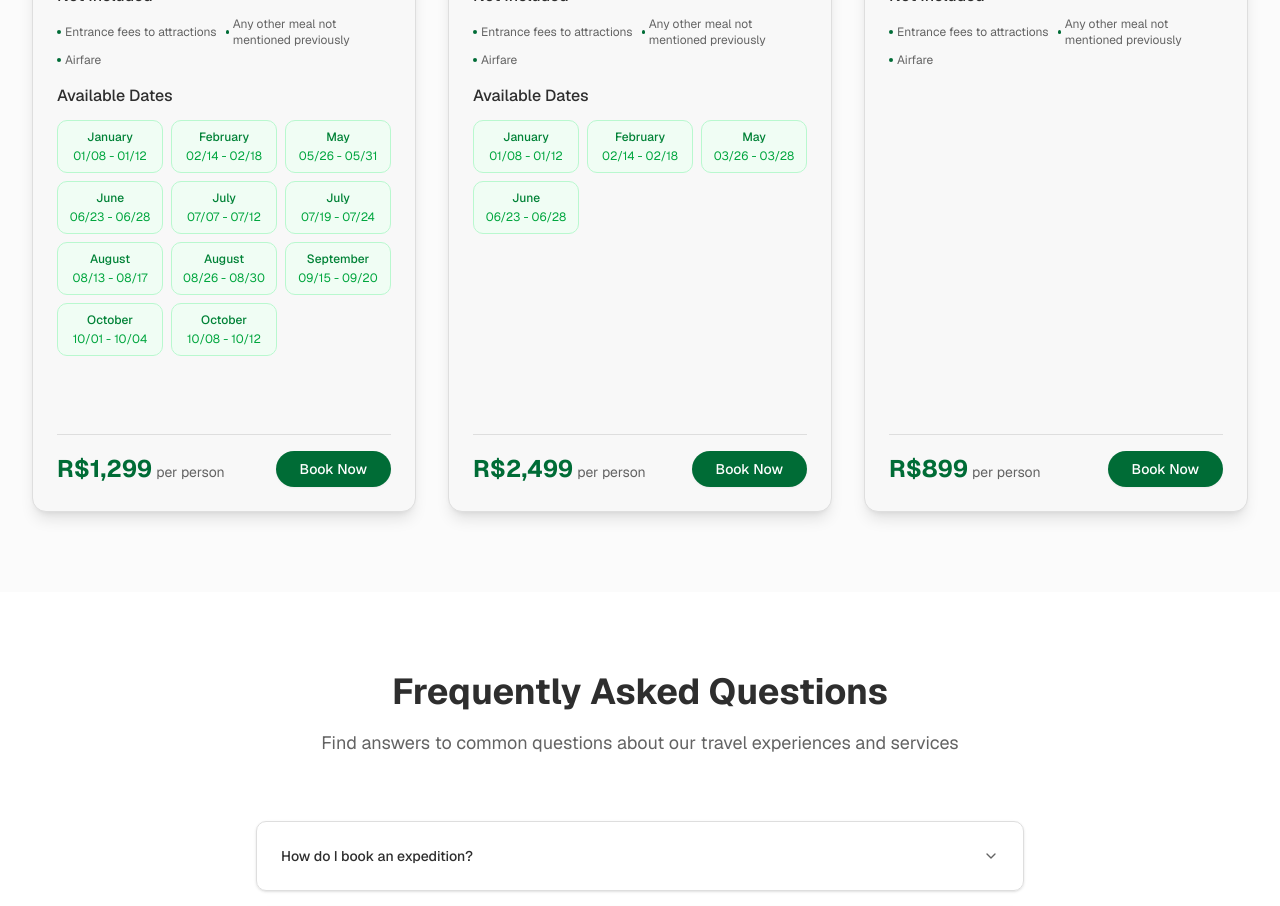
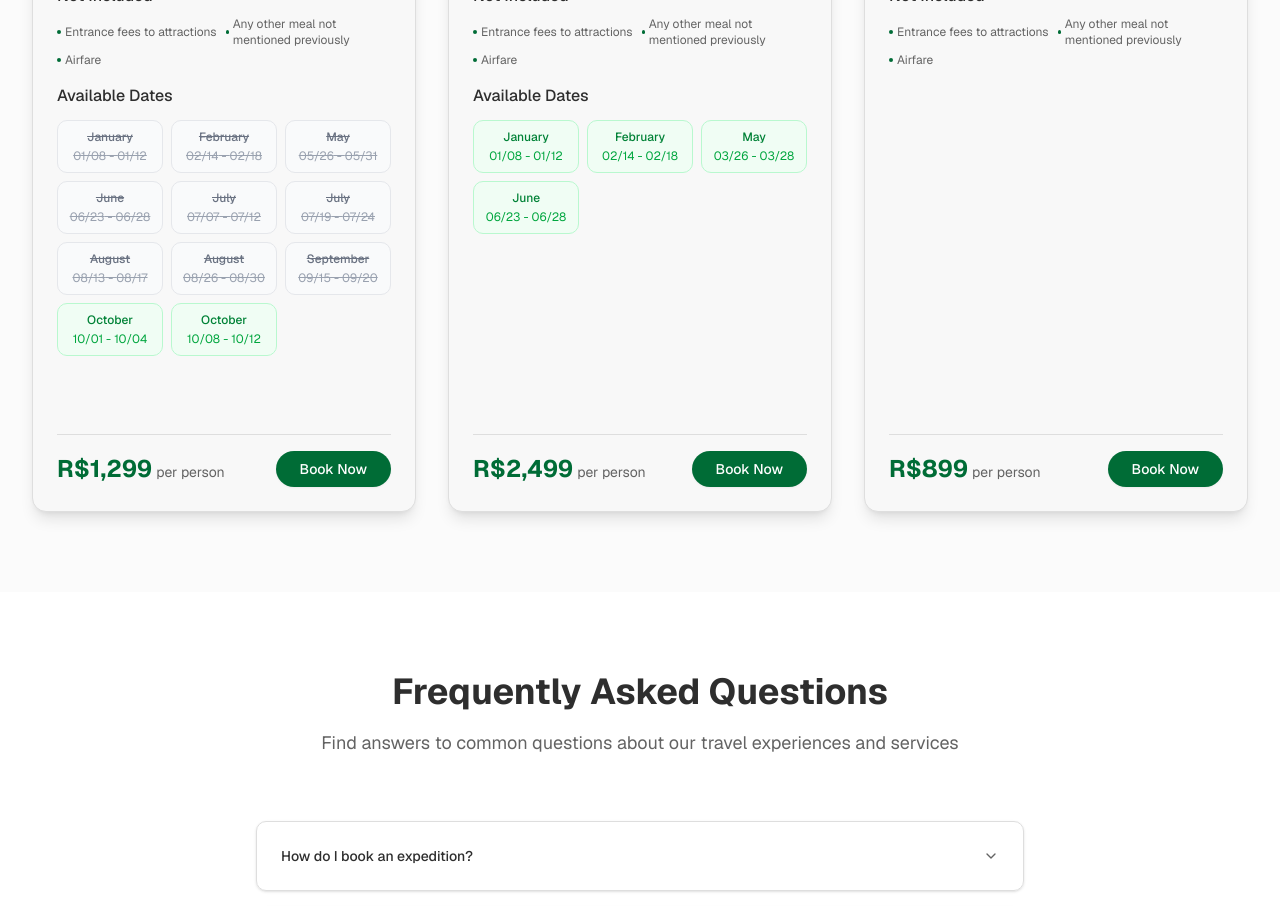
Before and after one commit to iCarlosAugusto/pousada-lp, a Next.js app: page / in a window 1280 px wide. Shown: the part 3760-4666 px from the top of the page. Built offline with nearby package versions, Linux system fonts and the light colour scheme.

Commit message:
marcando as datas que ja passaram

```diff
--- a/components/travel-packages.tsx
+++ b/components/travel-packages.tsx
@@ -259,15 +259,35 @@ export function TravelPackages() {
                       <h4 className="font-medium text-foreground">{t.packages.availableDates}</h4>
                        <div className="grid grid-cols-3 gap-2">
                          {pkg.dates.flatMap((monthData) =>
-                          monthData.days.map((dateRange, dateIndex) => (
+                           monthData.days.map((dateRange, dateIndex) => {
+                             const endDate = new Date(dateRange.end + 'T23:59:59')
+                             const today = new Date()
+                             const brasiliaToday = new Date(today.toLocaleString("en-US", {timeZone: "America/Sao_Paulo"}))
+                             const brasiliaEndDate = new Date(endDate.toLocaleString("en-US", {timeZone: "America/Sao_Paulo"}))
+
+                             const isPastDate = brasiliaEndDate < brasiliaToday
+
+                             return (
                                <div
                                  key={`${monthData.month}-${dateIndex}`}
-                              className="bg-green-50 border border-green-200 rounded-lg p-2 text-center"
+                                 className={`rounded-lg p-2 text-center border ${
+                                   isPastDate
+                                     ? 'bg-gray-50 border-gray-200'
+                                     : 'bg-green-50 border-green-200'
+                                 }`}
                                >
-                              <div className="text-xs font-medium text-green-700 mb-1">
+                                 <div className={`text-xs font-medium mb-1 ${
+                                   isPastDate
+                                     ? 'text-gray-500 line-through'
+                                     : 'text-green-700'
+                                 }`}>
                                    {monthData.month}
                                  </div>
-                              <div className="text-xs text-green-600 leading-tight">
+                                 <div className={`text-xs leading-tight ${
+                                   isPastDate
+                                     ? 'text-gray-400 line-through'
+                                     : 'text-green-600'
+                                 }`}>
                                    {new Date(dateRange.start).toLocaleDateString(localeMap[language], {
                                      day: '2-digit',
                                      month: '2-digit'
@@ -277,7 +297,8 @@ export function TravelPackages() {
                                    })}
                                  </div>
                                </div>
-                          ))
+                             )
+                           })
                          )}
                        </div>
                     </div>
```
Lines whose indentation alone changed are shown as unchanged.
